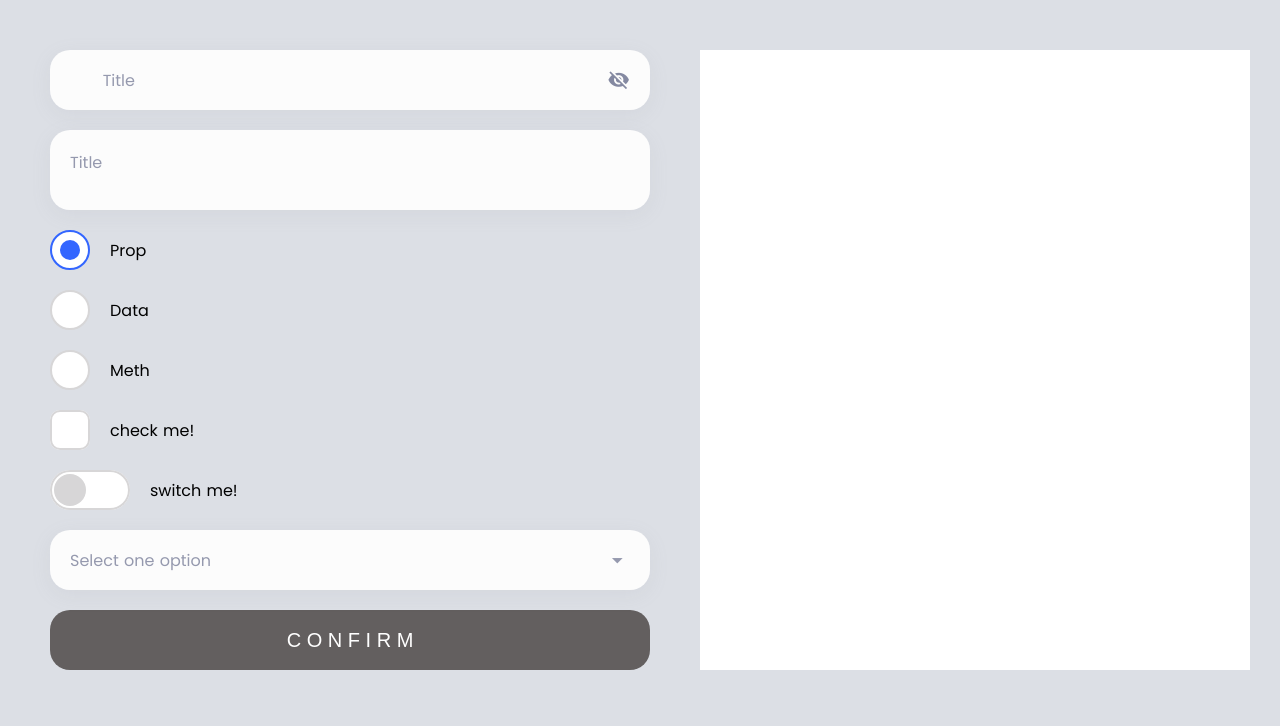
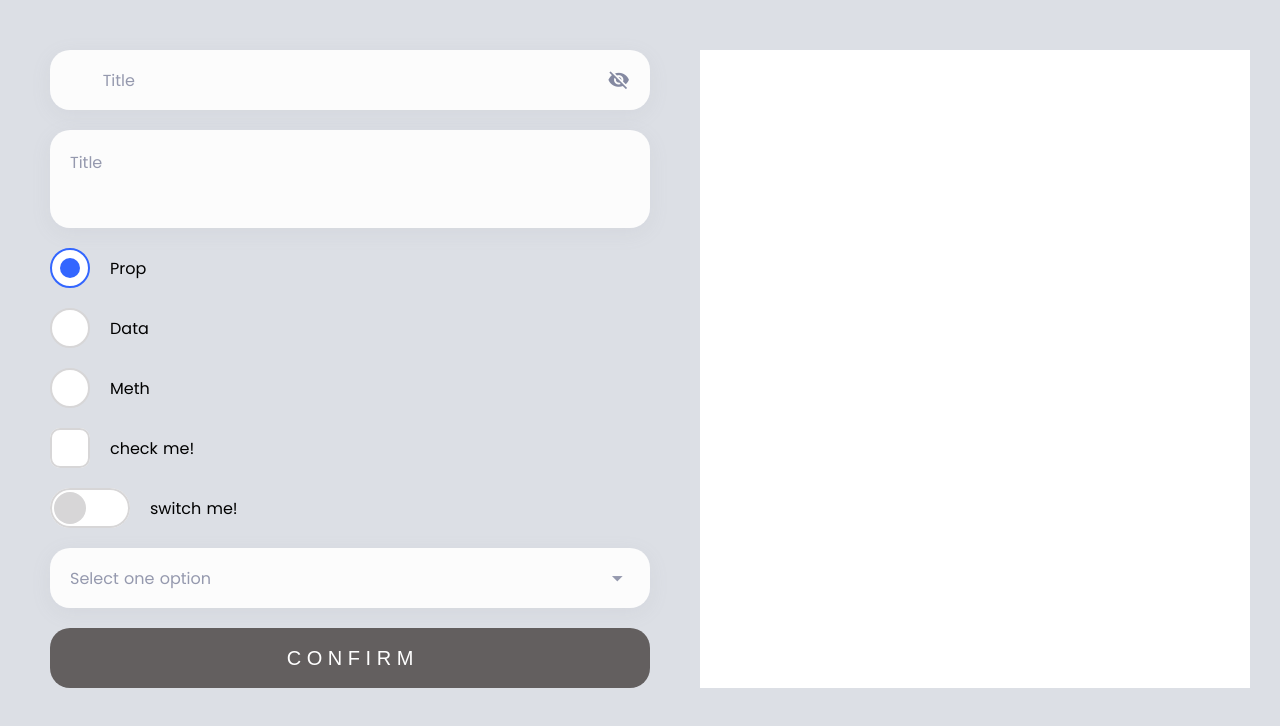
Before and after one commit to olverica/form, a Nuxt app: page / in a window 1280 px wide. Shown: the top 726 px of the page. Built offline with nearby package versions, Linux system fonts and the light colour scheme.

Commit message:
textarea, text field mixin

```diff
--- a/components/olverica/Input.vue
+++ b/components/olverica/Input.vue
@@ -12,7 +12,7 @@
       :type="icon || type"/>
 
     <div class="ol-field__wrapper">
-      <olverica-input-status
+      <olverica-text-title
         :maxlength="maxlength"
         :countable="countable"
         :entry="entry"
@@ -38,12 +38,12 @@
 <script lang="ts">
 import {Rule, Field, Form, isForm, Validatable} from '~/services/types'
 import {Component, Inject, Prop} from 'vue-property-decorator'
-import {Validation, Validator} from '~/services/Validator';
+import {Validation, Validator} from '~/services/Validator'
 import {Min} from '~/services/Rules';
 import Vue from 'vue'
 
 @Component
-export default class OlvericInput extends Vue implements Field, Validatable{
+export default class OlvericInput extends Vue implements Field, Validatable {
 
   @Inject()
   readonly $form!: Form|null;
--- a/components/olverica/Switch.vue
+++ b/components/olverica/Switch.vue
@@ -28,7 +28,7 @@ export default class OlvericaSwitch extends Vue implements Field {
   @Prop({type: String, default: 'switch me!'})
   readonly title!: string;
 
-  @Prop({type: Boolean, default: 'switch'})
+  @Prop({type: String, default: 'switch'})
   readonly name!: string;
 
   private active: boolean = false;
--- /dev/null
+++ b/components/olverica/Textarea.vue
@@ -0,0 +1,38 @@
+<template>
+  <fieldset
+    class="ol-field-defaults ol-field ol-field--textarea"
+    :class="{
+      'ol-field--focused': focused,
+      'ol-field--active': active,
+      'ol-field--success': passed,
+      'ol-field--error': failed}"
+    @click="focus">
+
+    <olverica-text-title
+      :maxlength="maxlength"
+      :entry="entry"
+      :errors="errors"
+      :label="title"/>
+
+    <olverica-textarea-entry
+      :focused.sync="focused"
+      :entry.sync="entry"
+      :placeholder="placeholder"
+      :maxlength="maxlength"
+      @validate="check"/>
+
+  </fieldset>
+</template>
+
+<script lang="ts">
+import {Component, Mixins, Prop} from 'vue-property-decorator'
+import TextField from '~/mixins/olverica/TextField'
+
+@Component
+export default class OlvericTextarea extends Mixins(TextField) {
+
+  @Prop({type: String, default: 'textarea'})
+  readonly name!: string;
+
+}
+</script>
--- a/components/olverica/input/Entry.vue
+++ b/components/olverica/input/Entry.vue
@@ -14,7 +14,7 @@
 </template>
 
 <script lang="ts">
-import {Component, Prop} from 'vue-property-decorator'
+import {Component, Prop, Watch} from 'vue-property-decorator'
 import Vue from 'vue'
 
 @Component
@@ -35,13 +35,23 @@ export default class Entry extends Vue {
   @Prop({type: Number,  default: null})
   readonly maxlength!: number|null;
 
-
   private blurTimeout: NodeJS.Timeout|null = null;
 
   private blurDelay = 200;
 
   get inputType(): string {
     return this.hidden ? 'password' : this.type;
+  }
+
+  get input(): HTMLInputElement|null {
+    return this.$el instanceof HTMLInputElement ?
+      this.$el : null;
+  }
+
+  @Watch('focused')
+  onFocusChanged(value: boolean) {
+    if (value)
+      this.input?.focus();
   }
 
   preventBluring(): void {
@@ -66,11 +76,7 @@ export default class Entry extends Vue {
   }
 
   oninput(event: InputEvent): void {
-    let value = '';
-
-    if (event.target instanceof HTMLInputElement)
-      value = event.target.value;
-
+    let value = this.input?.value || '';
     this.$emit('update:entry', value);
   }
 
--- /dev/null
+++ b/components/olverica/textarea/Entry.vue
@@ -0,0 +1,123 @@
+<template>
+  <p
+    contenteditable
+
+    :maxlength="maxlength"
+    :value="entry"
+
+    @blur="onblur"
+    @focus="onfocus"
+    @input="oninput"
+    @paste="onpaste"
+    @keypress="onkeypress">
+  </p>
+</template>
+
+<script lang="ts">
+import {Component, Prop, Watch} from 'vue-property-decorator'
+import Vue from 'vue'
+
+@Component
+export default class Entry extends Vue {
+
+  @Prop({type: Boolean , default: false})
+  readonly focused!: boolean;
+
+  @Prop({type: String, default: ''})
+  readonly entry!: string;
+
+  @Prop({type: Number,  default: null})
+  readonly maxlength!: number|null;
+
+  private static readonly allowedKeys =  [
+    {code: 'ArrowRight'},
+    {code: 'ArrowDown'},
+    {code: 'ArrowLeft'},
+    {code: 'ArrowUp'},
+
+    {code: 'Backspace'},
+    {code: 'Ctrl'},
+    {code: 'Enter'},
+    {code: 'Tab'},
+
+    {code: 'KeyC', ctrl: true},
+    {code: 'KeyA', ctrl: true}
+  ]
+
+  get textarea(): HTMLElement {
+    if (this.$el instanceof HTMLElement)
+      return this.$el;
+
+    throw Error('Cant find textarea')
+  }
+
+  @Watch('focused')
+  onFocusChanged(value: boolean) {
+    if (value)
+      this.textarea?.focus();
+  }
+
+  onfocus(): void {
+    this.$emit('update:focused', true);
+  }
+
+  onblur(): void {
+    this.$emit('validate');
+    this.$emit('update:focused', false);
+  }
+
+  oninput(): void {
+    this.$emit('update:entry', this.textarea.innerText);
+  }
+
+  onsubmit(event: KeyboardEvent): void {
+    if (event.shiftKey)
+      return;
+
+    event.preventDefault();
+    this.$emit('submit');
+  }
+
+  isAllowedKeyEvent(event: KeyboardEvent): boolean {
+    for (let key of Entry.allowedKeys) {
+      if (key.code !== event.code)
+        continue
+
+      if (key.ctrl && !!!event.ctrlKey)
+        continue;
+
+      return true;
+    }
+
+    return false;
+  }
+
+  onkeypress(event: KeyboardEvent) {
+    if (this.maxlength === null)
+      return;
+
+    if (this.isAllowedKeyEvent(event))
+      return;
+
+    let entry = this.textarea.innerText;
+    if (entry.length < this.maxlength)
+      return;
+
+    event.preventDefault();
+  }
+
+  onpaste(event: ClipboardEvent) {
+    if (this.maxlength === null)
+      return;
+
+    if (event.clipboardData === null)
+      return event.preventDefault();
+
+    let merged =
+      event.clipboardData.getData('Text') + this.textarea.innerText;
+
+    if (merged.length > this.maxlength)
+      return event.preventDefault();
+  }
+}
+</script>
--- /dev/null
+++ b/mixins/olverica/TextField.ts
@@ -0,0 +1,102 @@
+import {Rule, Field, Form, isForm, Validatable} from '~/services/types'
+import {Component, Inject, Prop} from 'vue-property-decorator'
+import {Validator, Validation} from '~/services/Validator'
+import Vue from 'vue'
+
+@Component
+export default class TextField extends Vue implements Field, Validatable{
+    @Inject()
+    readonly $form!: Form|null;
+
+    @Prop({type: Number, default: null})
+    readonly maxlength!: number|null;
+
+    @Prop({type: Array, default: () => []})
+    readonly rules!: Rule[];
+
+    @Prop({type: String, default: ''})
+    readonly placeholder!: string;
+
+    @Prop({type: String, default: ''})
+    readonly default!: string;
+
+    @Prop({type: String, default: 'Title'})
+    readonly title!: string;
+
+    @Prop({type: String, default: 'field'})
+    readonly name!: string;
+
+    protected validator = new Validator();
+
+    protected focused = false;
+
+    protected entry = '';
+
+    get form(): Form|null {
+      let form = this.$form;
+      return isForm(form) ? form : null;
+    }
+
+    get active(): boolean {
+      return this.focused || Boolean(this.entry.length);
+    }
+
+    get failed(): boolean {
+      return this.validator.state === Validation.Failed;
+    }
+
+    get passed(): boolean {
+      return this.validator.state === Validation.Passed;
+    }
+
+    get errors(): string[] {
+      return this.validator.errors;
+    }
+
+    get warnings(): string[] {
+      return this.validator.warnings;
+    }
+
+    mounted() {
+      this.entry = this.default;
+
+      this.restrict();
+      this.register();
+    }
+
+    focus(): void {
+      this.focused = true;
+    }
+
+    restrict() {
+      this.validator.rules = this.rules;
+    }
+
+    register() {
+      this.form?.register(this);
+    }
+
+    valuable(): boolean {
+      return Boolean(this.entry.length)
+    }
+
+    compute(): string {
+      return this.entry;
+    }
+
+    dirty(): boolean {
+      return this.default !== this.entry;
+    }
+
+    validate(): boolean {
+      let validated = this.validator.check(this.entry);
+
+      return validated === Validation.Passed
+        ? true : false
+    }
+
+    check() {
+      return this.entry.length ?
+        this.validate(): this.validator.clear();
+    }
+}
--- a/pages/index.vue
+++ b/pages/index.vue
@@ -6,22 +6,26 @@
       <olverica-input
         :maxlength="12"/>
 
-      <fieldset class="ol-field-defaults ol-field ol-field--textarea">
+      <!-- <fieldset class="ol-field-defaults ol-field ol-field--textarea">
         <label class="ol-field__title">
           Title
           <span class="ol-field__counter ol-field__counter--show">110/180</span>
         </label>
       </fieldset>
+ -->
 
-      <olverica-radio-button
+      <olverica-textarea
+        :maxlength="5"/>
+
+      <olverica-radio
         :title="'Prop'"
         :value="1"/>
 
-      <olverica-radio-button
+      <olverica-radio
         :title="'Data'"
         :value="2"/>
 
-      <olverica-radio-button
+      <olverica-radio
         :title="'Meth'"
         :value="3"/>
 
```
Also changed, not shown: components/olverica/Radio.vue (renamed from components/olverica/RadioButton.vue), components/olverica/text/Title.vue (renamed from components/olverica/input/Status.vue).
